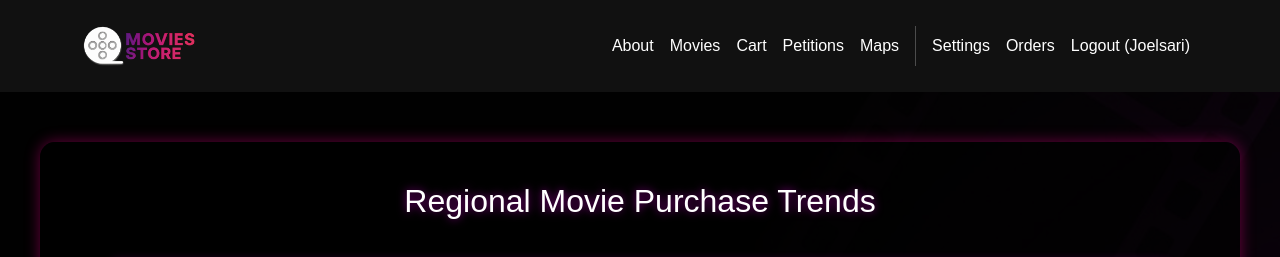
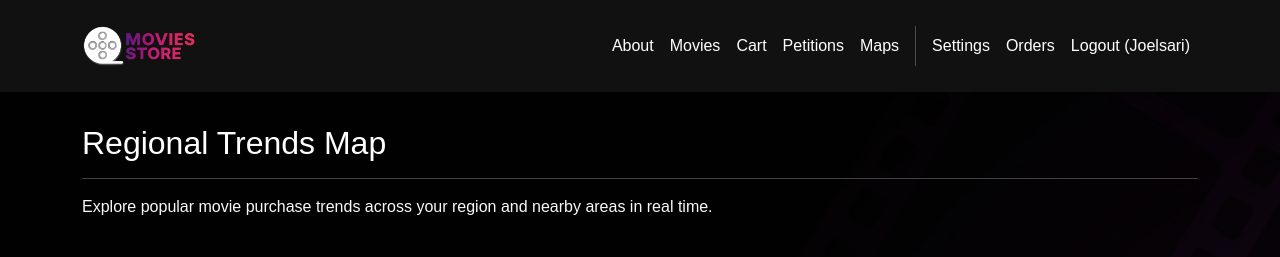
Before and after one commit to Joel-sari/JoelsMovieStore, a Django app: page /movies/regional-trends/ in a window 1280 px wide. Shown: the top 257 px of the page. Run offline with Django 5.2, Linux system fonts and the light colour scheme; a user stored in the database is signed in; data comes from the database, SQL or seed files in the repository; both versions use the stored data as it was after the commit; some libraries are stand-ins or nearby versions.

Commit message:
changes in UI to the Maps page, uses user's actual location as well

```diff
--- a/movies/templates/movies/regional_trends.html
+++ b/movies/templates/movies/regional_trends.html
@@ -1,23 +1,16 @@
 {% extends 'base.html' %} {% load static %} {% block content %}
-<!--
-  This template displays the "Regional Movie Purchase Trends" map.
-  It extends the base.html layout to ensure consistent UI (header, footer, theme, etc.)
--->
 <!DOCTYPE html>
 <html lang="en">
   <head>
     <meta charset="UTF-8" />
-    <title>Regional Movie Purchase Trends</title>
-
+    <title>Regional Trends Map</title>
     <style>
-      /* Page Layout and Styling */
       body {
         font-family: Arial, sans-serif;
         margin: 0;
         padding: 0;
         color: #fff;
       }
-
       .content-container {
         max-width: 1200px;
         margin: 50px auto;
@@ -27,18 +20,9 @@
         border-radius: 15px;
         box-shadow: 0 0 15px rgba(255, 0, 150, 0.4);
       }
-
-      h1 {
-        font-size: 2em;
+      h2 {
         color: #fff;
-        margin-bottom: 20px;
-        text-shadow: 0px 0px 8px rgba(255, 0, 255, 0.5);
       }
-
-      /*
-        Map container styling — increased size for prominence and immersive experience.
-        These changes make the map more visible and better integrated with the main UI.
-      */
       #map {
         height: 800px;
         width: 100%;
@@ -47,63 +31,104 @@
         margin: 40px auto;
         box-shadow: 0 0 10px rgba(255, 0, 255, 0.2);
       }
-
-      .no-data-message {
-        color: #ccc;
-        font-size: 1.2em;
-        margin-top: 40px;
-        text-align: center;
+      .gm-style img[src$="custommappin.png"] {
+        filter: brightness(1.8) contrast(1.2)
+          drop-shadow(0 0 3px rgba(255, 0, 255, 0.5));
+        transition: filter 0.3s ease;
+      }
+      .gm-style img[src$="custommappin.png"]:hover {
+        filter: brightness(2.2) contrast(1.4)
+          drop-shadow(0 0 6px rgba(255, 0, 255, 0.7));
       }
     </style>
   </head>
+  <body>
+    <div class="p-3">
+      <div class="container">
+        <div class="row mt-3">
+          <div class="col">
+            <h2>Regional Trends Map</h2>
+            <hr />
+            <p class="text-light mb-0" style="font-size: 1rem">
+              Explore popular movie purchase trends across your region and
+              nearby areas in real time.
+            </p>
+          </div>
+        </div>
+      </div>
+    </div>
 
-  <body>
     <div class="content-container">
-      <!-- Title for the page -->
-      <h1>Regional Movie Purchase Trends</h1>
+      {% if map_data and map_data|length > 0 %}
+      <!-- Dynamic location info -->
+      <p id="dynamic-location-info" class="text-light mt-2"></p>
 
-      {% if map_data and map_data|length > 0 %}
-      <!--
-        Map container: The Google Map is loaded dynamically here.
-        The data comes from Django via the "map_data" context variable.
-      -->
+      <!-- Map container -->
       <div id="map"></div>
 
-      <!--
-        Safely embed JSON data from Django into JavaScript.
-        json_script ensures it’s escaped properly to prevent XSS.
-      -->
+      <!-- Buttons -->
+      <div class="text-center mt-3 ml-3">
+        <button
+          id="request-location"
+          class="btn btn-gradient"
+          style="
+            background: linear-gradient(90deg, #ff00cc, #7928ca);
+            color: #fff;
+            font-weight: 600;
+            border: none;
+            border-radius: 25px;
+            padding: 10px 22px;
+            font-size: 0.95em;
+            cursor: pointer;
+            box-shadow: 0 0 10px rgba(255, 0, 255, 0.4);
+            transition: all 0.3s ease;
+          "
+        >
+          Share My Location
+        </button>
+
+        <button
+          id="zoom-my-location"
+          class="btn btn-gradient"
+          style="
+            background: linear-gradient(90deg, #ff00cc, #7928ca);
+            color: #fff;
+            font-weight: 600;
+            border: none;
+            border-radius: 25px;
+            padding: 10px 22px;
+            font-size: 0.95em;
+            cursor: pointer;
+            box-shadow: 0 0 10px rgba(255, 0, 255, 0.4);
+            transition: all 0.3s ease;
+          "
+        >
+          Zoom to My Location
+        </button>
+      </div>
+
+      <!-- Safely embed map data -->
       {{ map_data|json_script:"map-data" }}
 
       <script>
+        // Global map reference
+        window.map = null;
+        window.userLocation = null;
+
         document.addEventListener("DOMContentLoaded", function () {
-          // Parse the map data safely from the script tag
           const mapData = JSON.parse(
             document.getElementById("map-data").textContent
           );
 
-          // Initialize Google Map
-          function initMap() {
-            if (!mapData || mapData.length === 0) {
-              console.warn("No map data available to render.");
-              return;
-            }
+          function initMap(center) {
+            const defaultCenter = { lat: 39.8283, lng: -98.5795 };
+            const mapCenter = center || defaultCenter;
 
-            // Default center point (fallback = geographic center of the U.S.)
-            const defaultCenter = {
-              lat: mapData[0].latitude || 39.8283,
-              lng: mapData[0].longitude || -98.5795,
-            };
-
-            // Create map instance and attach it to the #map div
-            const map = new google.maps.Map(document.getElementById("map"), {
+            window.map = new google.maps.Map(document.getElementById("map"), {
               zoom: 4,
-              center: defaultCenter,
+              center: mapCenter,
               styles: [
-                {
-                  elementType: "geometry",
-                  stylers: [{ color: "#1d2c4d" }],
-                },
+                { elementType: "geometry", stylers: [{ color: "#1d2c4d" }] },
                 {
                   elementType: "labels.text.fill",
                   stylers: [{ color: "#8ec3b9" }],
@@ -113,11 +138,6 @@
                   stylers: [{ color: "#1a3646" }],
                 },
                 {
-                  featureType: "administrative.country",
-                  elementType: "geometry.stroke",
-                  stylers: [{ color: "#4b6878" }],
-                },
-                {
                   featureType: "water",
                   elementType: "geometry",
                   stylers: [{ color: "#0e1626" }],
@@ -125,78 +145,156 @@
               ],
             });
 
-            // Create LatLng bounds to fit all data points dynamically
             const bounds = new google.maps.LatLngBounds();
+            let openInfoWindow = null;
 
-            // Add one marker per region (city/state)
             mapData.forEach((item) => {
               const position = { lat: item.latitude, lng: item.longitude };
-
-              // Marker creation with movie info
               const marker = new google.maps.Marker({
                 position,
-                map,
+                map: window.map,
                 title: `${item.movie_title} (${item.total_purchases} purchases)`,
                 icon: {
-                  url: "https://maps.google.com/mapfiles/ms/icons/purple-dot.png",
-                  // Scale the icon to approximately twice the default size
-                  scaledSize: new google.maps.Size(64, 64), // Default is 32x32, so 64x64 doubles it
+                  url: "/static/img/custommappin.png",
+                  scaledSize: new google.maps.Size(50, 50),
                 },
               });
 
-              // Info window that appears when clicking on a marker
               const infoWindow = new google.maps.InfoWindow({
-                content: `
-                  <div style="
-                    background: #1e1e2f;
-                    color: #fff;
-                    font-family: 'Arial', sans-serif;
-                    padding: 10px 15px;
-                    border-radius: 10px;
-                    box-shadow: 0 0 8px rgba(255, 0, 255, 0.4);
-                    text-align: center;
-                    min-width: 150px;
-                  ">
-                    <h3 style="margin: 0; font-size: 1.1em; color: #ff66ff;">${
-                      item.movie_title
-                    }</h3>
-                    <p style="margin: 5px 0 0; font-size: 0.9em;">${
-                      item.city
-                    }, ${item.state}</p>
-                    <p style="margin: 5px 0 0; font-size: 0.85em; color: #ccc;">
-                      <em>${item.total_purchases} purchase${
-                  item.total_purchases > 1 ? "s" : ""
-                }</em>
-                    </p>
-                  </div>
-                `,
+                content: `<div style="background: #1d2c4d; color: #fff; padding: 15px; border-radius: 10px;">
+                            ${item.movie_title}
+                          </div>`,
               });
 
-              // Click event: opens info window when marker is clicked
-              marker.addListener("click", () => infoWindow.open(map, marker));
+              marker.addListener("click", () => {
+                if (openInfoWindow) openInfoWindow.close();
+                infoWindow.open(window.map, marker);
+                openInfoWindow = infoWindow;
+              });
 
-              // Extend map bounds for each marker
               bounds.extend(position);
             });
 
-            // Fit map to display all markers optimally
-            map.fitBounds(bounds);
+            if (mapData.length > 0) window.map.fitBounds(bounds);
           }
 
-          // Make initMap available globally for Google Maps callback
+          // Geolocation logic
+          if (navigator.geolocation) {
+            navigator.geolocation.getCurrentPosition(
+              (position) => {
+                const userLocation = {
+                  lat: position.coords.latitude,
+                  lng: position.coords.longitude,
+                };
+                window.userLocation = userLocation;
+
+                const geocoder = new google.maps.Geocoder();
+                geocoder.geocode(
+                  { location: userLocation },
+                  (results, status) => {
+                    const infoEl = document.getElementById(
+                      "dynamic-location-info"
+                    );
+                    if (infoEl) {
+                      if (status === "OK" && results[0]) {
+                        const place =
+                          results[0].formatted_address.split(",")[0];
+                        infoEl.textContent = `🎬 Exploring trending movies around ${place}!`;
+                      } else {
+                        infoEl.textContent =
+                          "🎬 Exploring trending movies near your area!";
+                      }
+                    }
+                  }
+                );
+
+                initMap(userLocation);
+
+                const circle = new google.maps.Circle({
+                  strokeColor: "rgba(138, 43, 226, 0.8)",
+                  strokeOpacity: 0.9,
+                  strokeWeight: 1.5,
+                  fillColor: "rgba(128, 0, 128, 0.25)",
+                  fillOpacity: 0.25,
+                  map: window.map,
+                  center: userLocation,
+                  radius: 150000,
+                });
+
+                let t = 0;
+                function smoothPulse() {
+                  t += 0.03;
+                  const scale = 1 + 0.05 * Math.sin(t);
+                  circle.setRadius(150000 * scale);
+                  const opacity = 0.25 + (0.05 * (1 + Math.sin(t))) / 2;
+                  circle.setOptions({ fillOpacity: opacity });
+                  requestAnimationFrame(smoothPulse);
+                }
+                smoothPulse();
+              },
+              () => initMap()
+            );
+          } else initMap();
+
           window.initMap = initMap;
+        });
+
+        // Share My Location button
+        document.addEventListener("DOMContentLoaded", function () {
+          const locationBtn = document.getElementById("request-location");
+          if (locationBtn) {
+            locationBtn.addEventListener("click", () => {
+              if (localStorage.getItem("locationShared") === "true") {
+                alert("✅ You've already shared your location.");
+                return;
+              }
+              alert("📍 Getting your location... please wait.");
+              if (navigator.geolocation) {
+                navigator.geolocation.getCurrentPosition(
+                  (pos) => {
+                    localStorage.setItem("locationShared", "true");
+                    alert("✅ Location successfully shared!");
+                    window.location.reload();
+                  },
+                  (err) =>
+                    alert(
+                      "⚠️ Unable to retrieve location. Please check permissions."
+                    ),
+                  { enableHighAccuracy: true, timeout: 7000, maximumAge: 60000 }
+                );
+              } else alert("❌ Geolocation not supported.");
+            });
+          }
+        });
+
+        // Zoom to My Location button
+        document.addEventListener("DOMContentLoaded", function () {
+          const zoomBtn = document.getElementById("zoom-my-location");
+          if (zoomBtn) {
+            zoomBtn.addEventListener("click", () => {
+              if (window.map && window.userLocation) {
+                let currentZoom = window.map.getZoom();
+                const targetZoom = 11;
+                const zoomInterval = setInterval(() => {
+                  if (currentZoom < targetZoom) {
+                    currentZoom += 0.5;
+                    window.map.setZoom(currentZoom);
+                  } else clearInterval(zoomInterval);
+                }, 100);
+                window.map.panTo(window.userLocation);
+              } else alert("⚠️ Please share your location first!");
+            });
+          }
         });
       </script>
 
-      <!-- Load Google Maps API with callback to initMap -->
       <script
         async
         defer
-        src="https://maps.googleapis.com/maps/api/js?key=AIzaSyCdAAItAUZ0-LrZxyK0nhvHgFveVt8ENqE&callback=initMap"
+        src="https://maps.googleapis.com/maps/api/js?key={{ MAPS_JS_API_KEY }}&callback=initMap"
       ></script>
 
       {% else %}
-      <!-- If there’s no data to show -->
       <p class="no-data-message">
         No regional purchase data available to display on the map.
       </p>
--- a/movies/views.py
+++ b/movies/views.py
@@ -2,8 +2,7 @@ from django.shortcuts import render, redirect, get_object_or_404
 from .models import Movie, Review, Petition, PetitionVote
 from django.contrib.auth.decorators import login_required
 from django.contrib import messages
-
-
+from django.conf import settings
 """Now, it will retrieve all movies if the search parameter is not sent in the current request, or it will retrieve specific movies based on the search parameter. Let’s explain the previous code."""
 def index(request):
     #We retrieve the value of the search parameter by using the request.GET.get('search') method and assign that value to the search_term variable. Here, we capture the search input value submitted through the form defined in the previous section.
@@ -185,8 +184,9 @@ def regional_trends(request):
             'order__city',
             'order__state',
             'movie__name',
+            'movie__image',
             'order__latitude',
-            'order__longitude'
+            'order__longitude',
         )
         .annotate(total_purchases=Count('id'))
         .order_by('-total_purchases')
@@ -195,6 +195,16 @@ def regional_trends(request):
     # Prepare structured data for the frontend map
     map_data = []
     for entry in regional_data:
+        #  Step 1: Get relative image path from the Movie model
+        image_path = entry.get("movie__image")
+
+        # Step 2: Build a full accessible URL
+        # Example: "/media/movie_images/ironman.jpg"
+        # Use settings.MEDIA_URL (which should equal '/media/')
+        full_image_url = (
+            settings.MEDIA_URL + image_path
+            if image_path
+            else None)
         map_data.append({
             "city": entry.get("order__city"),
             "state": entry.get("order__state"),
@@ -202,10 +212,12 @@ def regional_trends(request):
             "latitude": entry.get("order__latitude"),
             "longitude": entry.get("order__longitude"),
             "total_purchases": entry.get("total_purchases"),
+            "poster_url": full_image_url,  # ✅ pass the image URL
         })
 
     # Render the “Regional Trends” page with the prepared map data
     return render(request, "movies/regional_trends.html", {
         "title": "Local Popularity Map",
-        "map_data": map_data
+        "map_data": map_data,
+        "MAPS_JS_API_KEY": settings.MAPS_JS_API_KEY,
     })
```
Also changed, not shown: db.sqlite3, moviestore/settings.py (line endings or trailing spaces), moviestore/static/img/custommappin.png (added), 10 other files.
